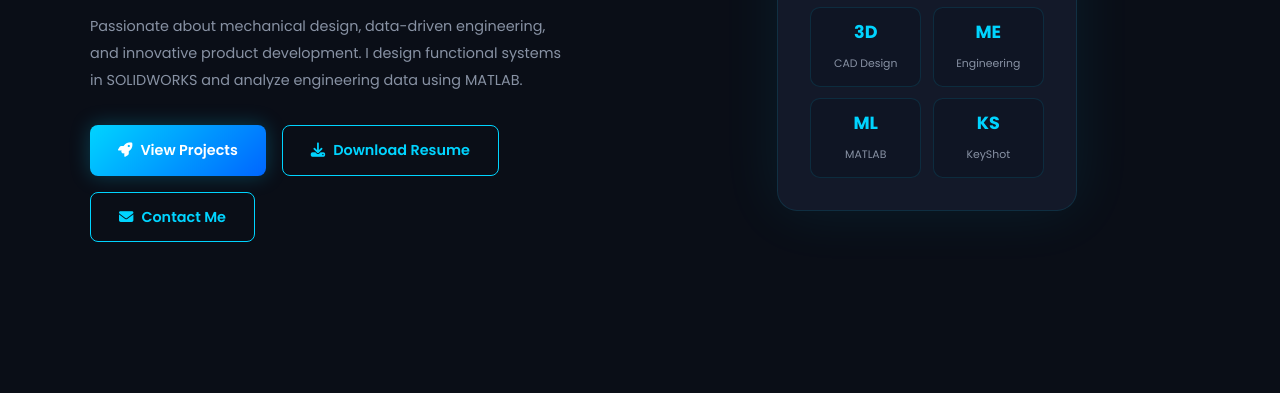
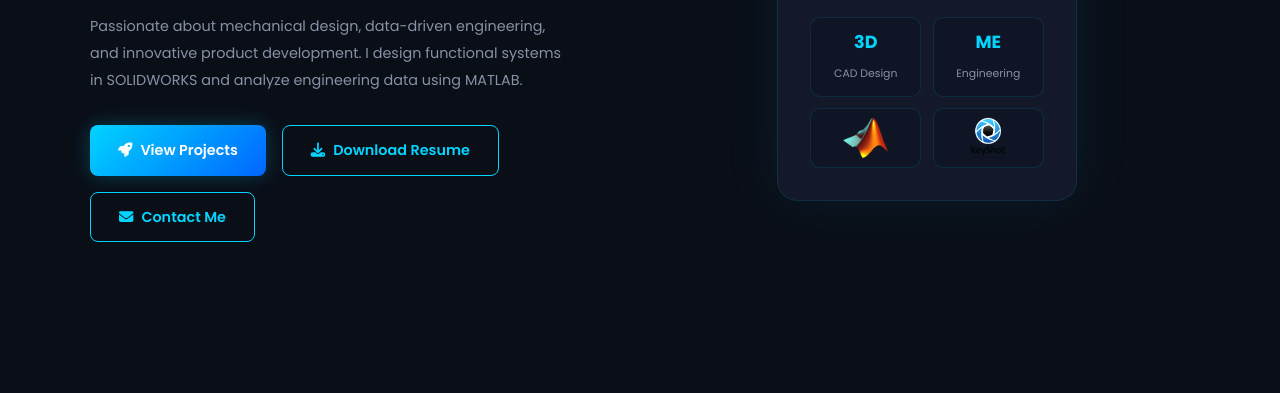
Before and after one commit to nirjonk01/Portfolio, a plain HTML site: page index.html in a window 1280 px wide. Shown: the part 407-800 px from the top of the page. Drawn offline with Linux system fonts and the light colour scheme.

Commit message:
Update index.html

```diff
--- a/index.html
+++ b/index.html
@@ -178,6 +178,20 @@ section{padding:90px 2rem;}
 }
 .stat-box strong{display:block;font-size:1.1rem;color:var(--accent);}
 .stat-box span{font-size:.68rem;color:var(--text-secondary);}
+
+/* Software Logo Boxes */
+.software-box{
+  background:var(--bg-secondary);border-radius:10px;
+  padding:.65rem;border:1px solid var(--border);
+  display:flex;align-items:center;justify-content:center;
+  height:60px;
+}
+.software-box img{
+  max-width:100%;
+  max-height:40px;
+  object-fit:contain;
+  filter:brightness(1.1);
+}
 
 /* ══════════════════════════════
    ABOUT
@@ -466,8 +480,13 @@ footer a{color:var(--accent);text-decoration:none;}
         <div class="hero-stats">
           <div class="stat-box"><strong>3D</strong><span>CAD Design</span></div>
           <div class="stat-box"><strong>ME</strong><span>Engineering</span></div>
-          <div class="stat-box"><strong>ML</strong><span>MATLAB</span></div>
-          <div class="stat-box"><strong>KS</strong><span>KeyShot</span></div>
+          <!-- Replaced with MATLAB and KeyShot logos -->
+          <div class="software-box">
+            <img src="matlab.png" alt="MATLAB">
+          </div>
+          <div class="software-box">
+            <img src="keyshot.png" alt="KeyShot">
+          </div>
         </div>
       </div>
     </div>
```
